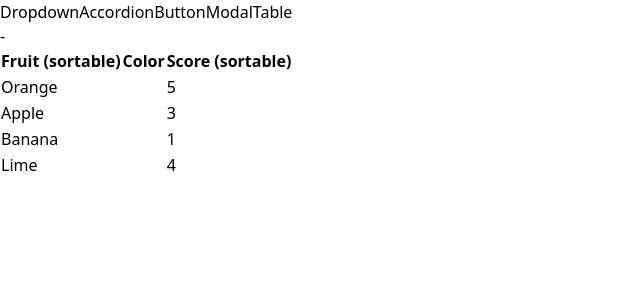
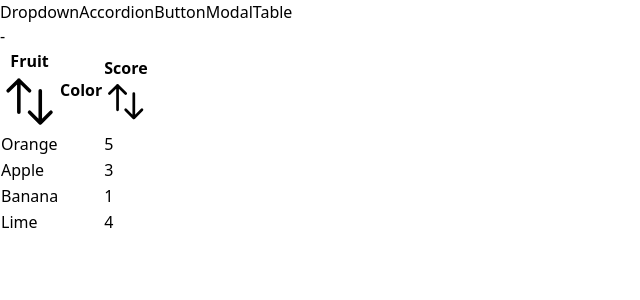
Before and after one commit to FrancescoSanti1/react-navigation, a React (Vite) app: page /table in a window 1280 px wide. Shown: the top 300 px of the page, without its empty margins (0-640 px from the left). Built offline with nearby package versions, Linux system fonts and the light colour scheme.

Commit message:
add header icons

```diff
--- a/src/components/SortableTable.jsx
+++ b/src/components/SortableTable.jsx
@@ -20,6 +20,29 @@ export default function SortableTable(props) {
         }
     }
 
+    const icons = (label, sortBy, sortOrder) => {
+        if (label !== sortBy) {
+            return <svg xmlns="http://www.w3.org/2000/svg" fill="none" viewBox="0 0 24 24" strokeWidth={1.5} stroke="currentColor" className="w-6 h-6">
+                <path strokeLinecap="round" strokeLinejoin="round" d="M3 7.5L7.5 3m0 0L12 7.5M7.5 3v13.5m13.5 0L16.5 21m0 0L12 16.5m4.5 4.5V7.5" />
+            </svg>;
+        }
+
+        if (!sortOrder) {
+            return <svg xmlns="http://www.w3.org/2000/svg" fill="none" viewBox="0 0 24 24" strokeWidth={1.5} stroke="currentColor" className="w-6 h-6">
+                <path strokeLinecap="round" strokeLinejoin="round" d="M3 7.5L7.5 3m0 0L12 7.5M7.5 3v13.5m13.5 0L16.5 21m0 0L12 16.5m4.5 4.5V7.5" />
+            </svg>;
+        } else if (sortOrder === "asc") {
+            return <svg xmlns="http://www.w3.org/2000/svg" fill="none" viewBox="0 0 24 24" strokeWidth={1.5} stroke="currentColor" className="w-6 h-6">
+                <path strokeLinecap="round" strokeLinejoin="round" d="M8.25 6.75L12 3m0 0l3.75 3.75M12 3v18" />
+            </svg>;
+        } else if (sortOrder === "desc") {
+            return <svg xmlns="http://www.w3.org/2000/svg" fill="none" viewBox="0 0 24 24" strokeWidth={1.5} stroke="currentColor" className="w-6 h-6">
+                <path strokeLinecap="round" strokeLinejoin="round" d="M15.75 17.25L12 21m0 0l-3.75-3.75M12 21V3" />
+            </svg>;
+        }
+
+    };
+
     const updatedConfig = config.map(col => {
         if (!col.sortValue) {
             return col;
@@ -27,7 +50,14 @@ export default function SortableTable(props) {
 
         return {
             ...col,
-            header: () => <th onClick={() => handleClick(col.label)}>{col.label} (sortable)</th>
+            header: () => (
+                <th onClick={() => handleClick(col.label)} className="cursor-pointer hover:bg-gray-100">
+                    <div className="flex items-center">
+                        {col.label}
+                        {icons(col.label, sortBy, sortOrder)}
+                    </div>
+                </th>
+            )
         }
     });
 
```
